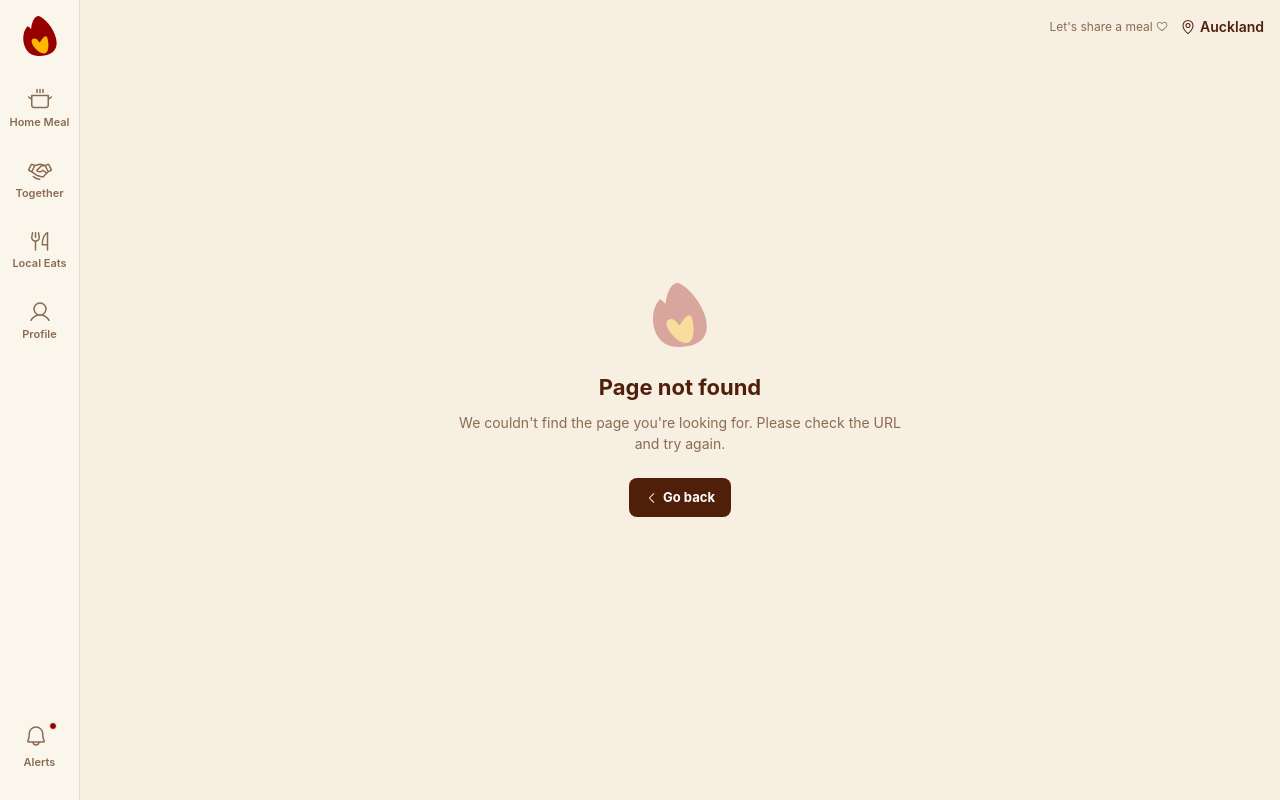
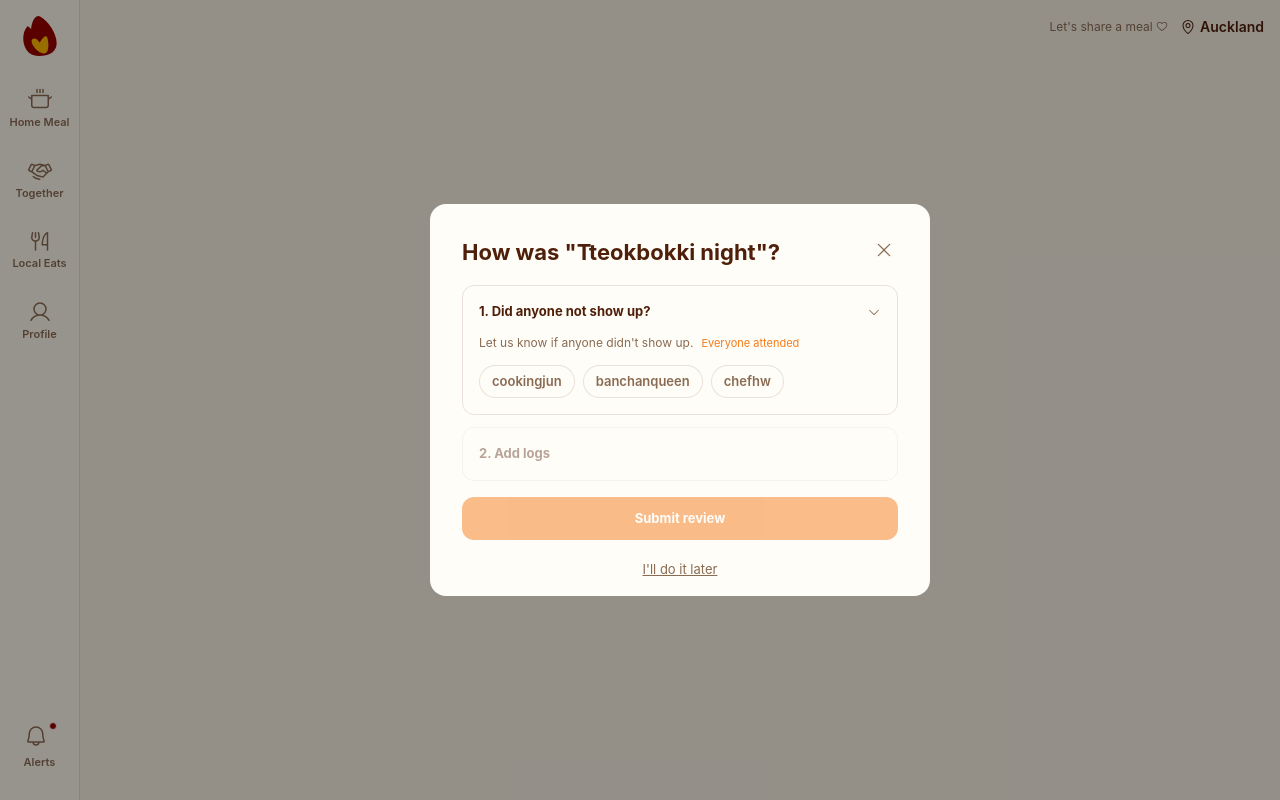
Before and after one commit to 5ylvia/community-case-study, a React (Vite) app: page /community-case-study/1/reco/1 in a window 1280 px wide. Before the commit this address had no page. Built offline with nearby package versions, Linux system fonts and the light colour scheme; a web font is replaced by a local one.

Commit message:
Enable delete, review modal, and fix address label

```diff
--- a/src/components/DetailModal.jsx
+++ b/src/components/DetailModal.jsx
@@ -211,7 +211,7 @@ export default function DetailModal({ open, onClose, item, type, myStatus, joine
                   ? secureAddress.startsWith("http")
                     ? <a href={safeHref(secureAddress)} target="_blank" rel="noopener noreferrer" className="text-ink underline inline-flex items-center gap-0.5"><MapPinSimple size={12} /> View map</a>
                     : <span className="inline-flex items-center gap-0.5"><MapPinSimple size={12} /> <CopyableAddress address={secureAddress} /></span>
-                  : <span className="italic inline-flex items-center gap-0.5"><MapPinSimple size={12} /> Address shared 24 hours before</span>
+                  : <span className="italic inline-flex items-center gap-0.5"><MapPinSimple size={12} /> Shown 24h before</span>
               ) : suburbName ? (
                 <><MapPin size={12} /> {suburbName}</>
               ) : null}
--- a/src/components/MyActivity.jsx
+++ b/src/components/MyActivity.jsx
@@ -3,14 +3,12 @@ import { useNavigate } from "react-router-dom";
 import { CookingPot, Handshake, ForkKnife, Heart, CaretDown, Pencil, Trash, Users, MapPin, Info, HourglassSimple } from "./icons";
 import { useAuth } from "../lib/auth";
 import { useMyHosted, useMyJoined, invalidateMyActivity } from "../hooks/useProfileQueries";
-const deleteMeeting = async () => {};
+import { deleteMeeting, deleteHomemeal, deleteReco } from "../hooks/mockDeleteActions";
 const updateMeeting = async () => {};
-const deleteHomemeal = async () => {};
 const updateHomemeal = async () => {};
 const notifyParticipants = async () => {};
 const proposeHandover = async () => ({ success: false, message: "Not available" });
 const closeReviews = async () => ({ success: true });
-const deleteReco = async () => {};
 const updateReco = async () => {};
 import ReviewSection from "./ReviewSection";
 import { useMyReviews } from "../hooks/useReviewQueries";
--- a/src/components/ReviewModal.jsx
+++ b/src/components/ReviewModal.jsx
@@ -1,5 +1,7 @@
 import { useState, useEffect } from "react";
 import { useAuth } from "../lib/auth";
+import { mockHomemeals, mockMeetings } from "../mocks/data";
+import { useMyReviews } from "../hooks/useReviewQueries";
 import Modal from "./Modal";
 import ReviewSection from "./ReviewSection";
 
@@ -18,7 +20,36 @@ export default function ReviewModal() {
 
   useEffect(() => {
     if (!user) return;
-    // findPendingReview was fetching from supabase
+    const dismissed = getDismissedIds();
+
+    // Find completed homemeals where user is a participant and hasn't been dismissed
+    const pendingHomemeal = mockHomemeals.find((h) =>
+      h.completed && !h.review_closed && !dismissed.includes(h.id) &&
+      h.claims?.some((c) => c.user_id === user.id)
+    );
+    if (pendingHomemeal) {
+      setPending({
+        type: "homemeal",
+        item: pendingHomemeal,
+        participants: pendingHomemeal.claims.filter((c) => c.status === "joined"),
+        hostNickname: pendingHomemeal.host?.nickname || "Host",
+      });
+      return;
+    }
+
+    // Find completed meetings
+    const pendingMeeting = mockMeetings.find((m) =>
+      m.completed && !m.review_closed && !dismissed.includes(m.id) &&
+      m.meeting_participants?.some((p) => p.user_id === user.id)
+    );
+    if (pendingMeeting) {
+      setPending({
+        type: "meeting",
+        item: pendingMeeting,
+        participants: pendingMeeting.meeting_participants.filter((p) => p.status === "joined"),
+        hostNickname: pendingMeeting.host?.nickname || "Host",
+      });
+    }
   }, [user]);
 
   if (!pending) return null;
@@ -36,7 +67,7 @@ export default function ReviewModal() {
         hostId={pending.item.host_id}
         hostNickname={pending.hostNickname}
         isHomemeal={pending.type === "homemeal"}
-        onComplete={() => setPending(null)}
+        onComplete={() => { dismissId(pending.item.id); setPending(null); }}
       />
       <div className="py-4 text-center">
         <button
--- a/src/components/forms/HomemealForm.jsx
+++ b/src/components/forms/HomemealForm.jsx
@@ -45,7 +45,7 @@ export default function HomemealForm({ form, setForm, editMode, showErrors }) {
           <SuburbSelect value={form.suburbId}
             onChange={(id) => setForm(f => ({ ...f, suburbId: id }))} />
         </FormField>
-        <FormField label={<>Address * <span className="text-tag text-ink-soft font-normal">· Shared with participants 24h before</span></>}>
+        <FormField label={<>Address * <span className="text-tag text-ink-soft font-normal">· Shown 24h before</span></>}>
           <InputWithCounter placeholder="Google Maps link or address" value={form.address || ""} maxLength={100}
             onChange={(e) => setForm(f => ({ ...f, address: e.target.value }))} />
         </FormField>
--- /dev/null
+++ b/src/hooks/mockDeleteActions.js
@@ -0,0 +1,24 @@
+import { mockHomemeals, mockMeetings, mockRecos } from "../mocks/data";
+
+export async function deleteMeeting(id) {
+  const idx = mockMeetings.findIndex((m) => m.id === id);
+  if (idx >= 0) {
+    mockMeetings[idx].cancelled = true;
+    mockMeetings[idx].deleted_at = new Date().toISOString();
+  }
+}
+
+export async function deleteHomemeal(id) {
+  const idx = mockHomemeals.findIndex((h) => h.id === id);
+  if (idx >= 0) {
+    mockHomemeals[idx].cancelled = true;
+    mockHomemeals[idx].deleted_at = new Date().toISOString();
+  }
+}
+
+export async function deleteReco(id) {
+  const idx = mockRecos.findIndex((r) => r.id === id);
+  if (idx >= 0) {
+    mockRecos[idx].deleted_at = new Date().toISOString();
+  }
+}
--- a/src/hooks/useHomemealQueries.js
+++ b/src/hooks/useHomemealQueries.js
@@ -17,7 +17,7 @@ export function useHomemealsInfinite(cityId, filter) {
     return () => listeners.delete(handler);
   }, []);
 
-  let filtered = store.items.filter((h) => h.city_id === cityId);
+  let filtered = store.items.filter((h) => h.city_id === cityId && !h.cancelled && !h.deleted_at);
   if (filter && filter !== "all") filtered = filtered.filter((h) => h.kind === filter);
 
   return { data: { pages: [filtered] }, isLoading: false, isFetchingNextPage: false, fetchNextPage: () => {}, hasNextPage: false };
--- a/src/hooks/useMeetingQueries.js
+++ b/src/hooks/useMeetingQueries.js
@@ -16,7 +16,7 @@ export function useMeetingsInfinite(cityId, filter) {
     return () => listeners.delete(handler);
   }, []);
 
-  let filtered = store.items.filter((m) => m.city_id === cityId);
+  let filtered = store.items.filter((m) => m.city_id === cityId && !m.cancelled && !m.deleted_at);
   if (filter && filter !== "all") filtered = filtered.filter((m) => m.kind === filter);
 
   return { data: { pages: [filtered] }, isLoading: false, isFetchingNextPage: false, fetchNextPage: () => {}, hasNextPage: false };
--- a/src/hooks/useRecoQueries.js
+++ b/src/hooks/useRecoQueries.js
@@ -16,7 +16,7 @@ export function useRecosInfinite(cityId, category) {
     return () => listeners.delete(handler);
   }, []);
 
-  let filtered = store.items.filter((r) => r.city_id === cityId);
+  let filtered = store.items.filter((r) => r.city_id === cityId && !r.deleted_at);
   if (category && category.toLowerCase() !== "all") filtered = filtered.filter((r) => r.category === category);
 
   return { data: { pages: [filtered] }, isLoading: false, isFetchingNextPage: false, fetchNextPage: () => {}, hasNextPage: false };
--- a/src/pages/DetailPage.jsx
+++ b/src/pages/DetailPage.jsx
@@ -181,7 +181,7 @@ export default function DetailPage() {
               ? secureAddress.startsWith("http")
                 ? <a href={safeHref(secureAddress)} target="_blank" rel="noopener noreferrer" className="text-ink underline inline-flex items-center gap-0.5 shrink-0"><NavigationArrow size={12} /> View map</a>
                 : <span className="inline-flex items-center gap-0.5 shrink-0"><MapPinSimple size={12} /> <CopyableAddress address={secureAddress} /></span>
-              : <span className="italic inline-flex items-center gap-0.5 shrink-0"><MapPinSimple size={12} /> Revealed 24h before</span>
+              : <span className="italic inline-flex items-center gap-0.5 shrink-0"><MapPinSimple size={12} /> Shown 24h before</span>
           )}
         </div>
       )}
```
